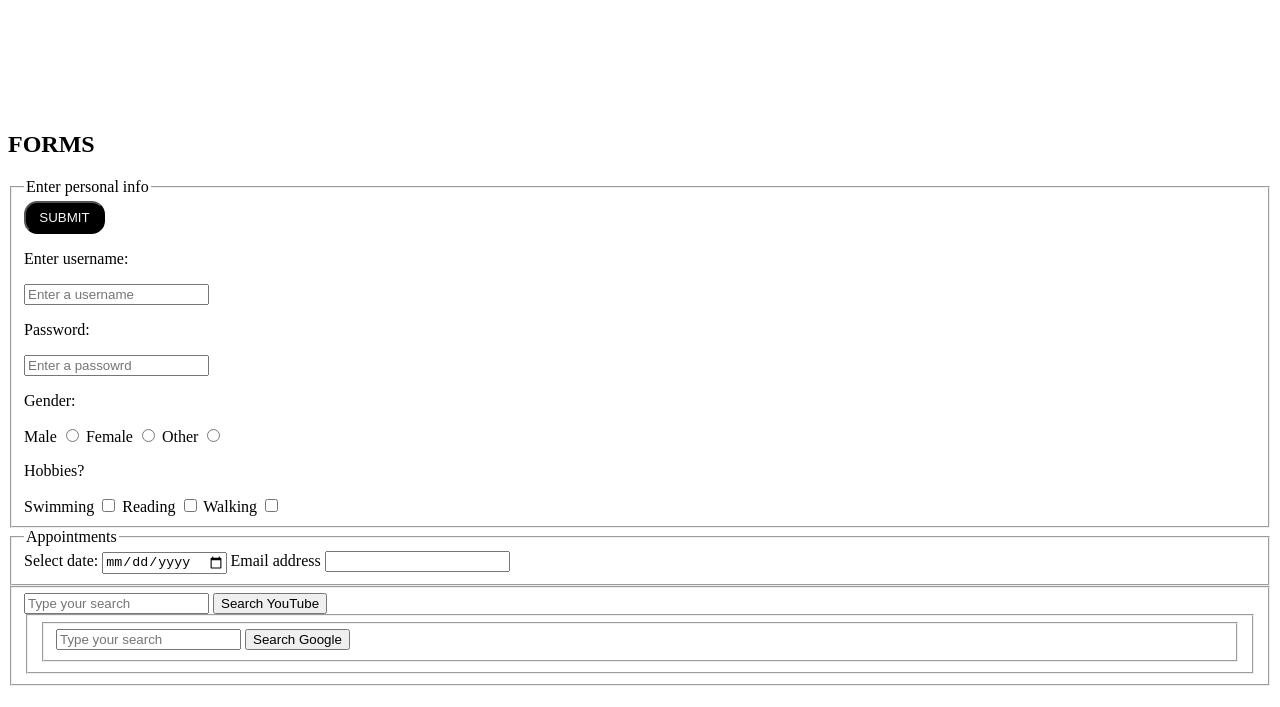
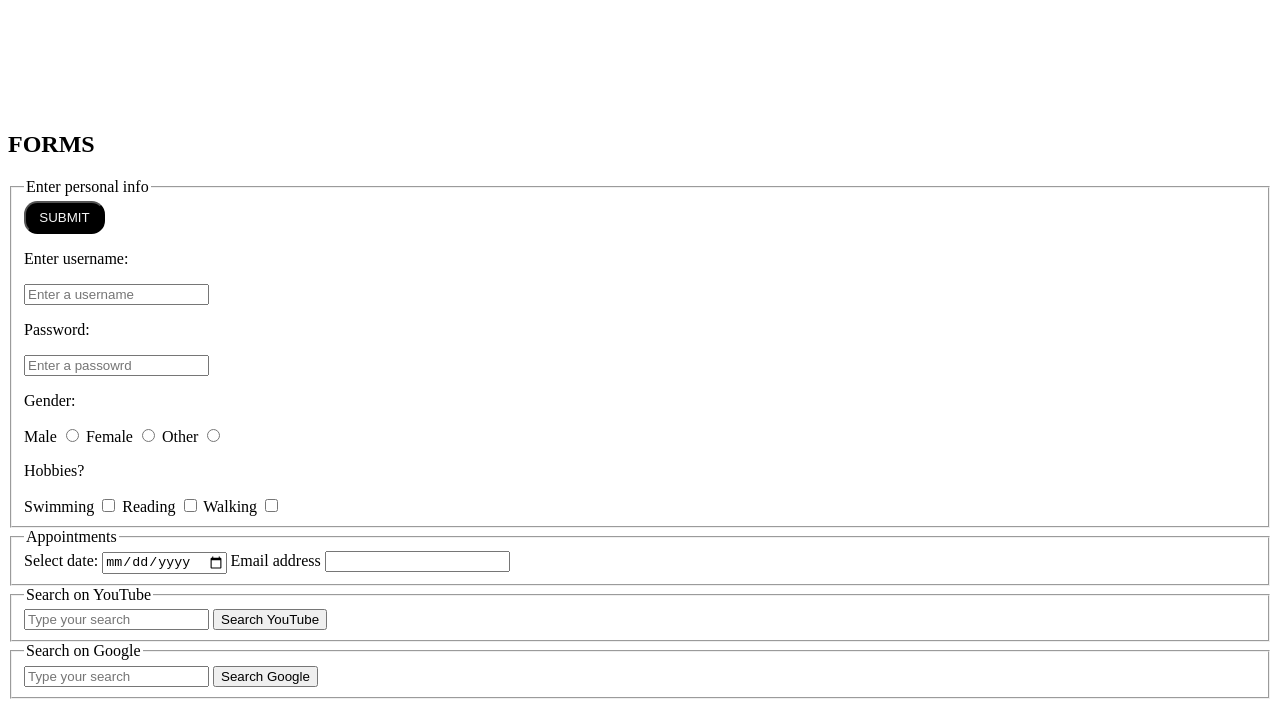
Before and after one commit to isabellaramosbr/microcredential, a plain HTML site: page day16/activity14.html in a window 1280 px wide. Shown: the part 128-835 px from the top of the page. Drawn offline with Linux system fonts and the light colour scheme.

Commit message:
Add files via upload

```diff
--- a/day16/activity14.html
+++ b/day16/activity14.html
@@ -44,6 +44,7 @@ Menu
     <label for="walking">Walking</label>
     <input type="checkbox" name="hobbies" id="walking">
   </fieldset>
+</form>
 
   <fieldset>
     <legend> Appointments</legend>
@@ -51,24 +52,29 @@ Menu
     <input type="date">
     <label for="email">Email address</label>
     <input type="email" id="email" name="email">
-    </fieldset>
-</form>
+  </fieldset>
 
 <!-- SEARCH YOUTUBE -->
-<form action=" https://www.youtube.com/results">
+
+<form action=" https://www.youtube.com/results" target="_blank">
   <fieldset>
+    <legend>Search on YouTube</legend>
     <input type="search" placeholder="Type your search" name="search_query">
     <button>Search YouTube</button>
+  </fieldset>
+</form>
+<!-- SEARCH GOOGLE -->
+
+<form action="https://google.com/search" target="_blank">
   <fieldset>
-</form>
-
-<!-- SEARCH GOOGLE -->
-<form action="https://google.com/search">
-  <fieldset>
+    <legend>Search on Google</legend>
     <input type="search" placeholder="Type your search" name="q">
     <button>Search Google</button>
   </fieldset>
 </form>
+
+
+
 
 <!-- JS -->
 <script src="activity14.js">
```
